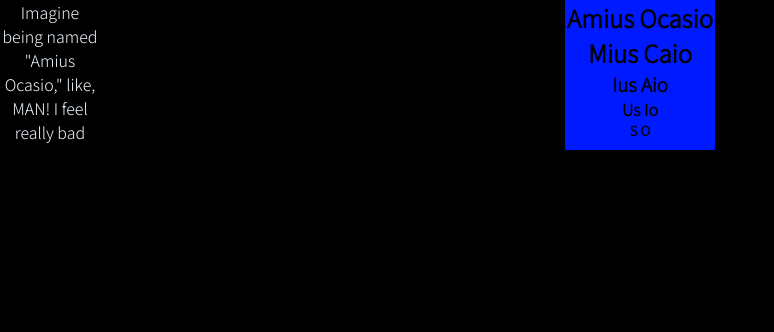
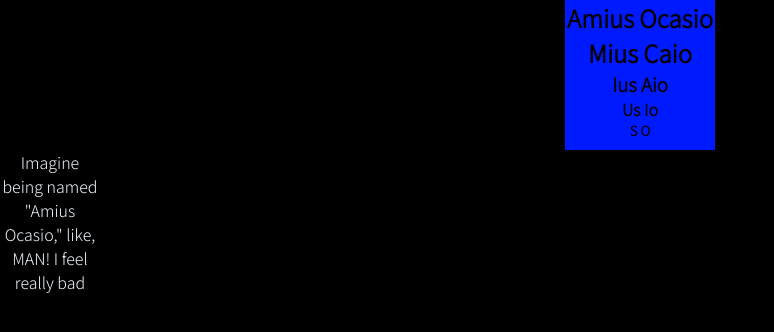
Before and after one commit to sarrquatch/Amiocas, a plain HTML site: page index.html in a window 1280 px wide. Shown: the whole page, without its empty margins (0-774 px from the left). Drawn offline with Linux system fonts and the light colour scheme.

Commit message:
Update index.html

```diff
--- a/index.html
+++ b/index.html
@@ -35,7 +35,6 @@ nav {
      color: aliceblue;
     width: 100px;
    position:fixed;
-   top:0px;
 }
     </style>
 	</body>
```
